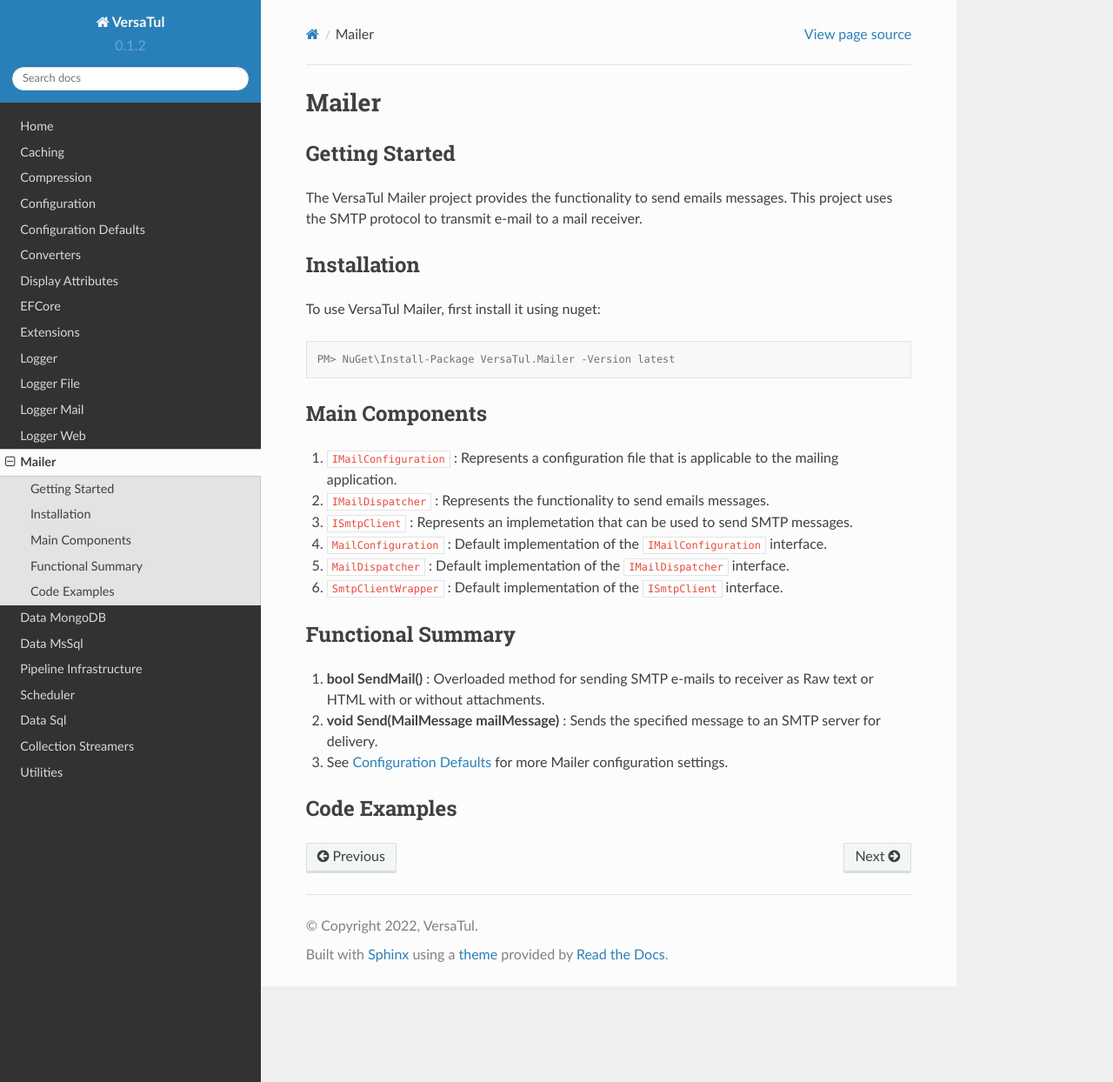
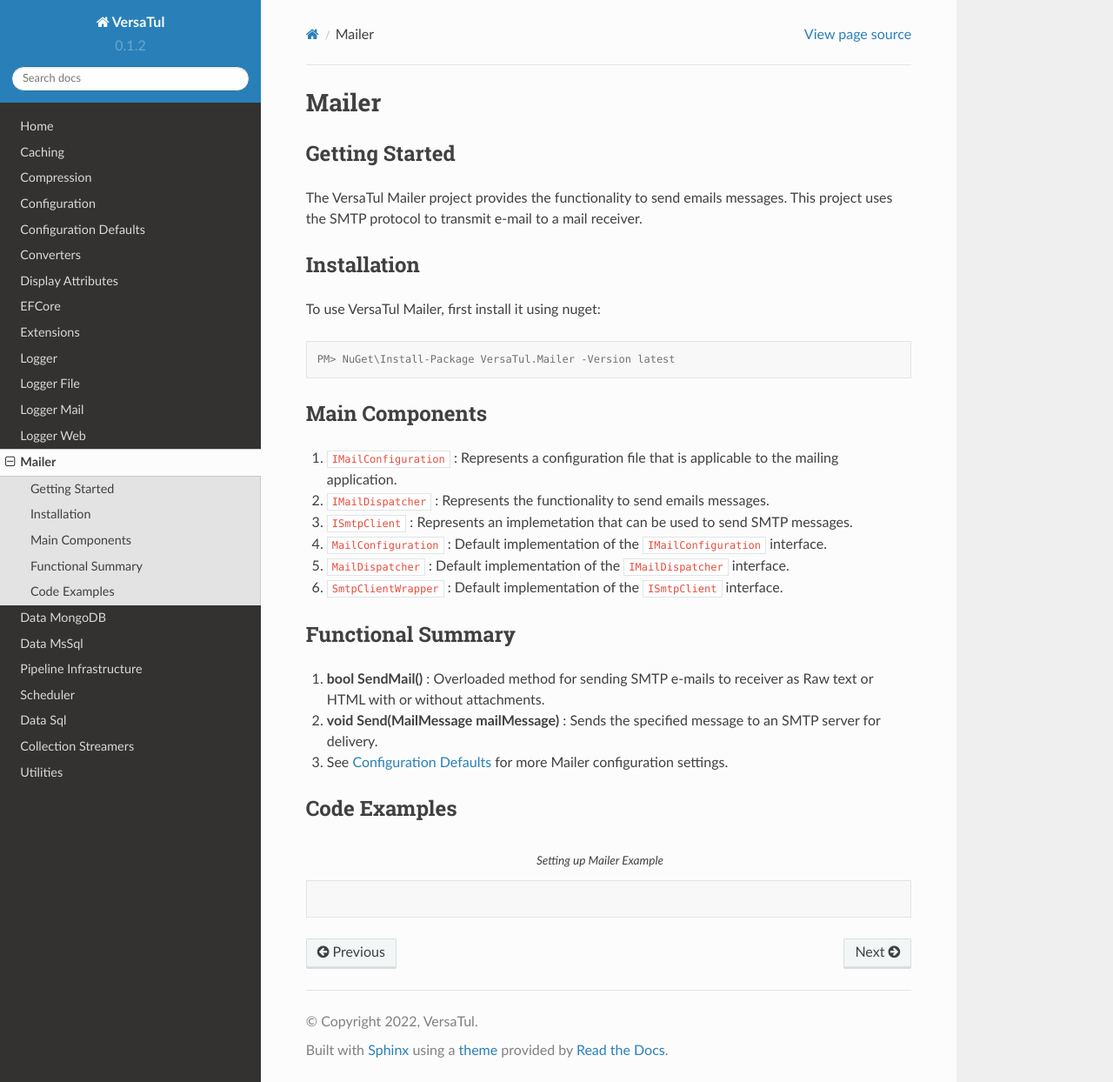
Before and after one commit to BjornWilliams/DocsVersaTul, a Sphinx documentation site: the page built from docs/source/mailer.rst, in a window 1280 px wide and 1244 px high. Shown: the whole window at 87% size. Built offline with Sphinx 7.4.7 and the Read the Docs theme 2.0.0, drawn with Linux system fonts in a browser that asks for light colours.

Commit message:
Update mailer.rst
Adding code block example..

```diff
--- a/docs/source/mailer.rst
+++ b/docs/source/mailer.rst
@@ -34,3 +34,5 @@
 
 Code Examples
 -------------
+.. code-block:: c#
+    :caption: Setting up Mailer Example
```
